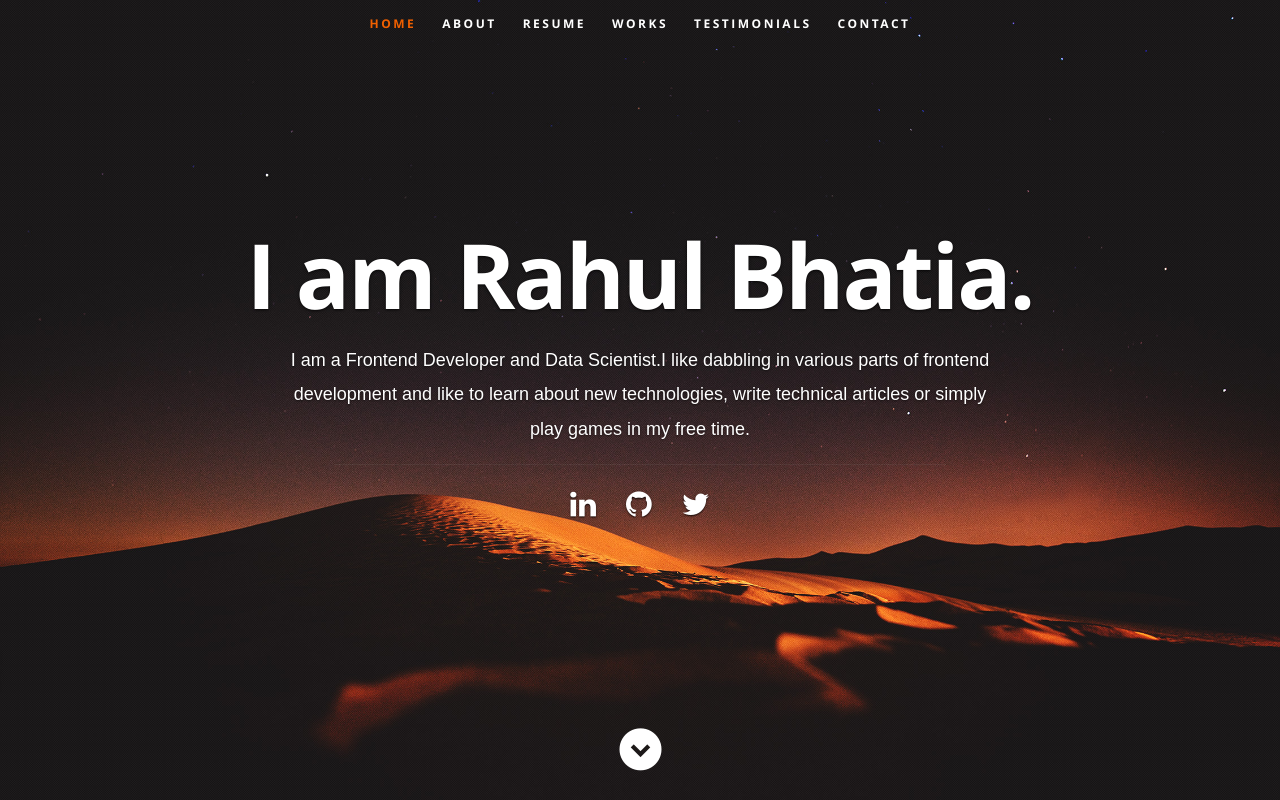
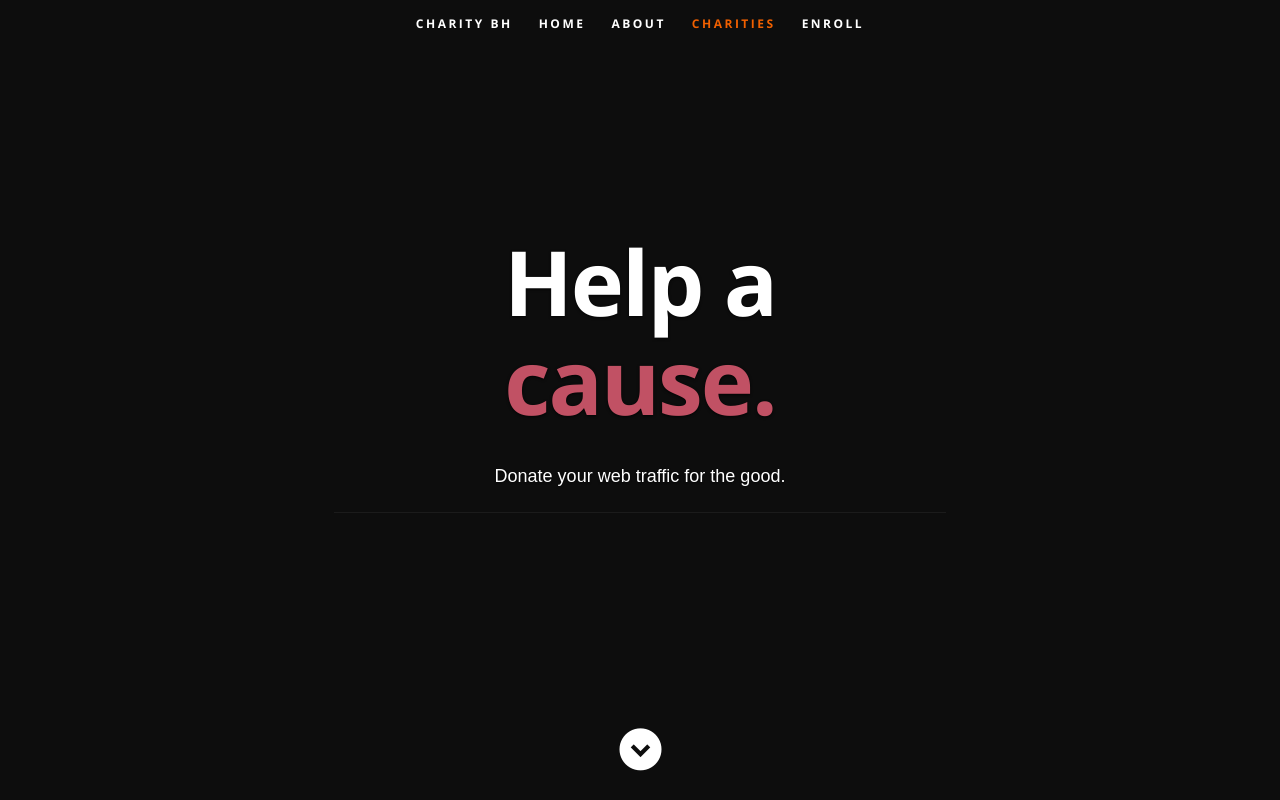
Before and after one commit to Saakethjayarama/Charity_bh, a React (Create React App) app in the folder Charity_BH app/: page / in a window 1280 px wide. Shown: the top 800 px of the page. Built offline with nearby package versions, Linux system fonts and the light colour scheme.

Commit message:
header changes done

```diff
--- a/Charity_BH app/public/css/layout.css
+++ b/Charity_BH app/public/css/layout.css
@@ -33,7 +33,8 @@ header {
    height: 800px;
    min-height: 500px;
    width: 100%;
-   background: #161415 url(../images/header-background.jpg) no-repeat top center;
+   background-color: #0D0D0D;
+   /* background: #161415 url(../images/header-background.jpg) no-repeat top center; */
    background-size: cover !important;
 	-webkit-background-size: cover !important;
    text-align: center;
@@ -55,7 +56,16 @@ header .banner {
    padding-bottom: 30px;s
    text-align: center;
 }
+header .causeColor{
+   color: #C15164;
 
+}
+header .sameLine{
+   clear: both;
+   display: inline-block;
+   overflow: hidden;
+   white-space: nowrap;
+}
 header .banner-text { width: 100%; }
 header .banner-text h1 {
    font: 90px/1.1em 'opensans-bold', sans-serif;
--- a/Charity_BH app/public/index.html
+++ b/Charity_BH app/public/index.html
@@ -19,7 +19,7 @@
       work correctly both with client-side routing and a non-root public URL.
       Learn how to configure a non-root public URL by running `npm run build`.
     -->
-    <title>Rahul Bhatia</title>
+    <title>Charity-BH</title>
     <link rel="stylesheet" href="%PUBLIC_URL%/css/default.css">
 <link rel="stylesheet" href="%PUBLIC_URL%/css/layout.css">
 <link rel="stylesheet" href="%PUBLIC_URL%/css/media-queries.css">
--- a/Charity_BH app/src/App.js
+++ b/Charity_BH app/src/App.js
@@ -13,11 +13,11 @@ class App extends Component {
       <div className="App">
         <Header resumeData={resumeData}/>
         <About resumeData={resumeData}/>
-        {/* <Resume resumeData={resumeData}/>
+        <Resume resumeData={resumeData}/>
         <Portfolio resumeData={resumeData}/>
         <Testimonials resumeData={resumeData}/>
         <ContactUs resumeData={resumeData}/>
-        <Footer resumeData={resumeData}/> */}
+        <Footer resumeData={resumeData}/>
       </div>
     );
   }
--- a/Charity_BH app/src/components/About.js
+++ b/Charity_BH app/src/components/About.js
@@ -16,9 +16,7 @@ export default class About extends Component {
 
                <h2>About Me</h2>
                <p>
-               {
-                 resumeData.aboutme
-               }
+                  Hey
                </p>
 
                <div className="row">
--- a/Charity_BH app/src/components/Header.js
+++ b/Charity_BH app/src/components/Header.js
@@ -9,23 +9,26 @@ export default class Header extends Component {
          <nav id="nav-wrap">
             <a className="mobile-btn" href="#nav-wrap" title="Show navigation">Show navigation</a>
           <a className="mobile-btn" href="#" title="Hide navigation">Hide navigation</a>
+
             <ul id="nav" className="nav">
-               <li className="current"><a className="smoothscroll" href="#home">Home</a></li>
+
+               <li className="current"><a className="current" href="#home">Charity BH</a></li>
+               <li className="smoothscroll"><a className="smoothscroll" href="#home">Home</a></li>
                <li><a className="smoothscroll" href="#about">About</a></li>
-             <li><a className="smoothscroll" href="#resume">Resume</a></li>
-               <li><a className="smoothscroll" href="#portfolio">Works</a></li>
-               <li><a className="smoothscroll" href="#testimonials">Testimonials</a></li>
-               <li><a className="smoothscroll" href="#contact">Contact</a></li>
+             <li><a className="smoothscroll" href="#resume">Charities</a></li>
+               {/* <li><a className="smoothscroll" href="#portfolio">Works</a></li>
+               <li><a className="smoothscroll" href="#testimonials">Testimonials</a></li> */}
+               <li><a className="smoothscroll" href="#contact">Enroll</a></li>
             </ul>
          </nav>
 
          <div className="row banner">
             <div className="banner-text">
-               <h1 className="responsive-headline">I am {resumeData.name}.</h1>
-               <h3 style={{color:'#fff', fontFamily:'sans-serif '}}>I am a {resumeData.role}.{resumeData.roleDescription}
+               <div className="responsive-headline sameLine"><h1>Help a  <div className="causeColor">cause.</div></h1></div>
+               <h3 style={{color:'#fff', fontFamily:'sans-serif '}}> Donate your web traffic for the good.
                </h3>
                <hr/>
-               <ul className="social">
+               {/* <ul className="social">
                   {
                     resumeData.socialLinks && resumeData.socialLinks.map(item =>{
                       return(
@@ -36,7 +39,7 @@ export default class Header extends Component {
                           }
                     )
                   }
-               </ul>
+               </ul> */}
             </div>
          </div>
 
```
